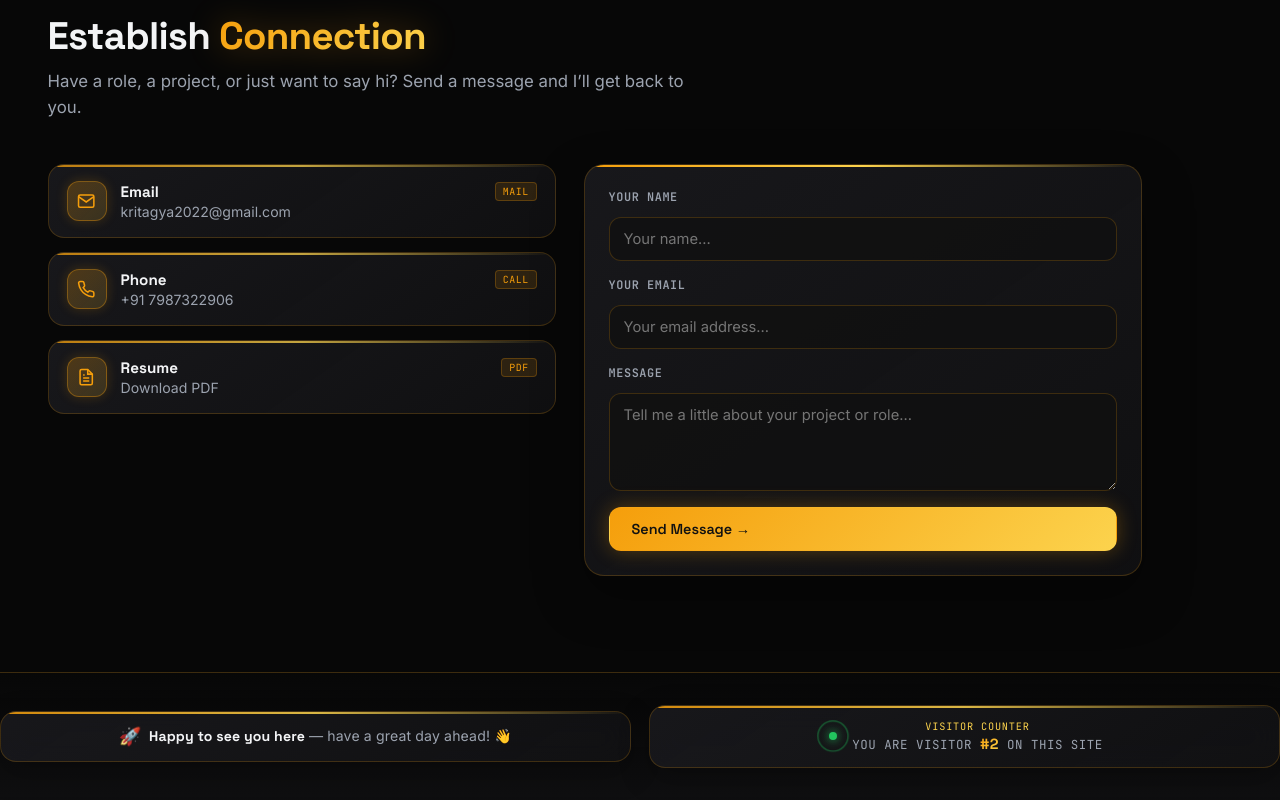
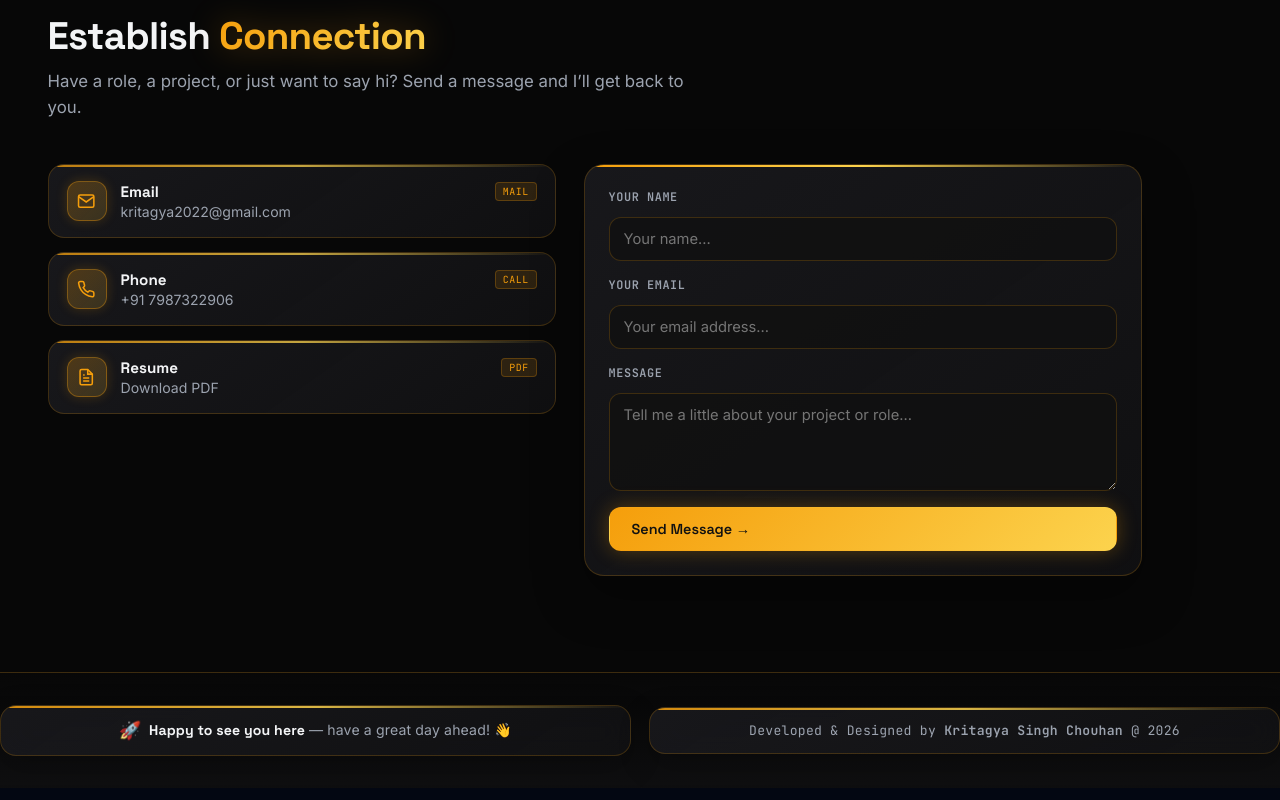
Before and after one commit to kritagya20/portfolio-website-react, a React (Vite) app: page / in a window 1280 px wide. Shown: the part 5188-5988 px from the top of the page. Built offline with nearby package versions, Linux system fonts and the light colour scheme.

Commit message:
Refactor(footer): updated the footer card

```diff
--- a/src/components/Footer.jsx
+++ b/src/components/Footer.jsx
@@ -1,25 +1,8 @@
-import { useEffect, useState } from 'react';
 import { motion } from 'framer-motion';
 import { footerData } from '../data/portfolio.js';
 
-const VISITOR_KEY = 'kritagya-portfolio-visits';
-
-function bumpVisits() {
-  try {
-    const n = Number(localStorage.getItem(VISITOR_KEY) || 0) + 1;
-    localStorage.setItem(VISITOR_KEY, String(n));
-    return n;
-  } catch {
-    return 1;
-  }
-}
-
 export default function Footer() {
-  const [visits, setVisits] = useState(0);
-
-  useEffect(() => {
-    setVisits(bumpVisits());
-  }, []);
+  const currentYear = new Date().getFullYear();
 
   return (
     <footer className="footer space-footer">
@@ -43,16 +26,10 @@ export default function Footer() {
           whileInView={{ opacity: 1, y: 0 }}
           viewport={{ once: true }}
           transition={{ duration: 0.6, delay: 0.15 }}
-          title="Local orbital visit counter"
         >
-          <div className="radar-pulse-box">
-            <span className="radar-dot" />
-            <span className="radar-ring" />
-          </div>
           <div className="visitor-info">
-            <span className="visitor-meta">{footerData.visitorTelemetryLabel}</span>
-            <span className="visitor-text">
-              YOU ARE VISITOR <b className="visitor-num">#{visits}</b> ON THIS SITE
+            <span className="visitor-text" style={{ textTransform: 'none', letterSpacing: '0.02em', fontSize: '0.82rem' }}>
+              Developed &amp; Designed by <strong>Kritagya Singh Chouhan</strong> @ {currentYear}
             </span>
           </div>
         </motion.div>
```
